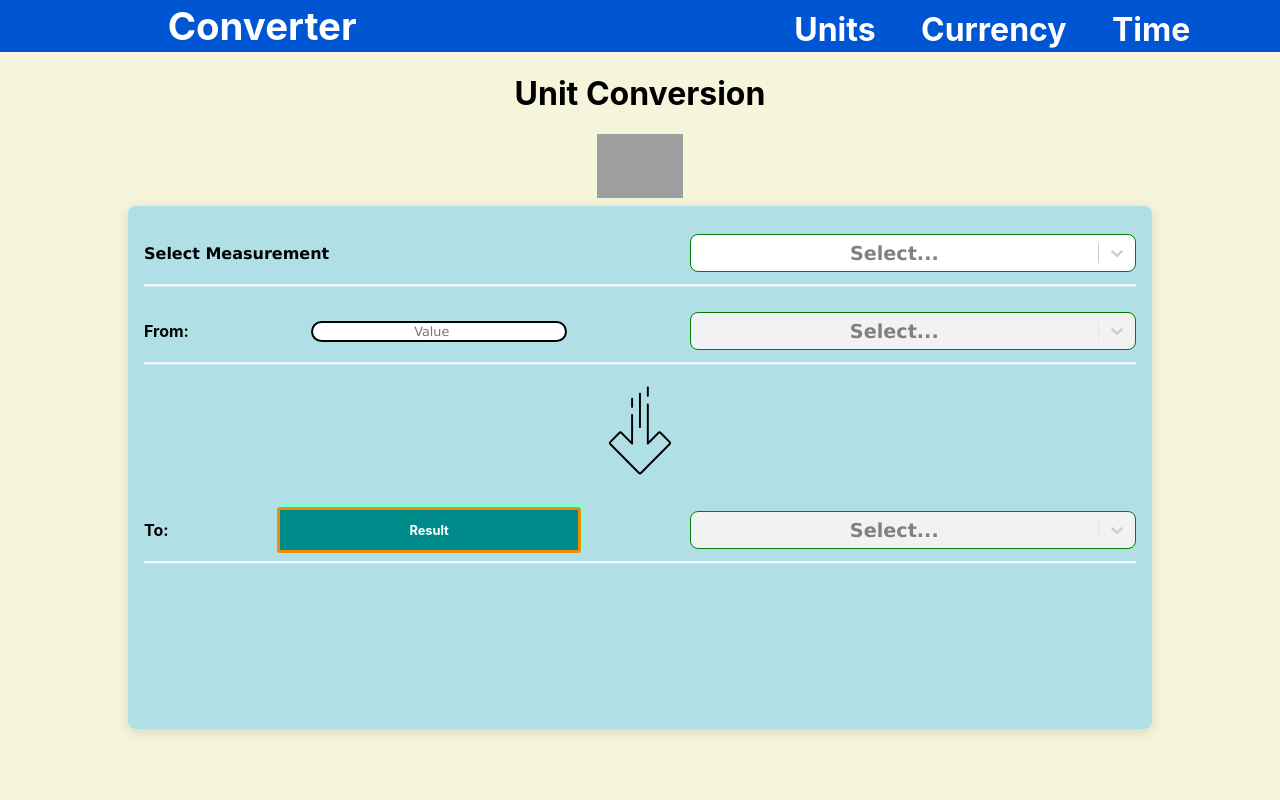
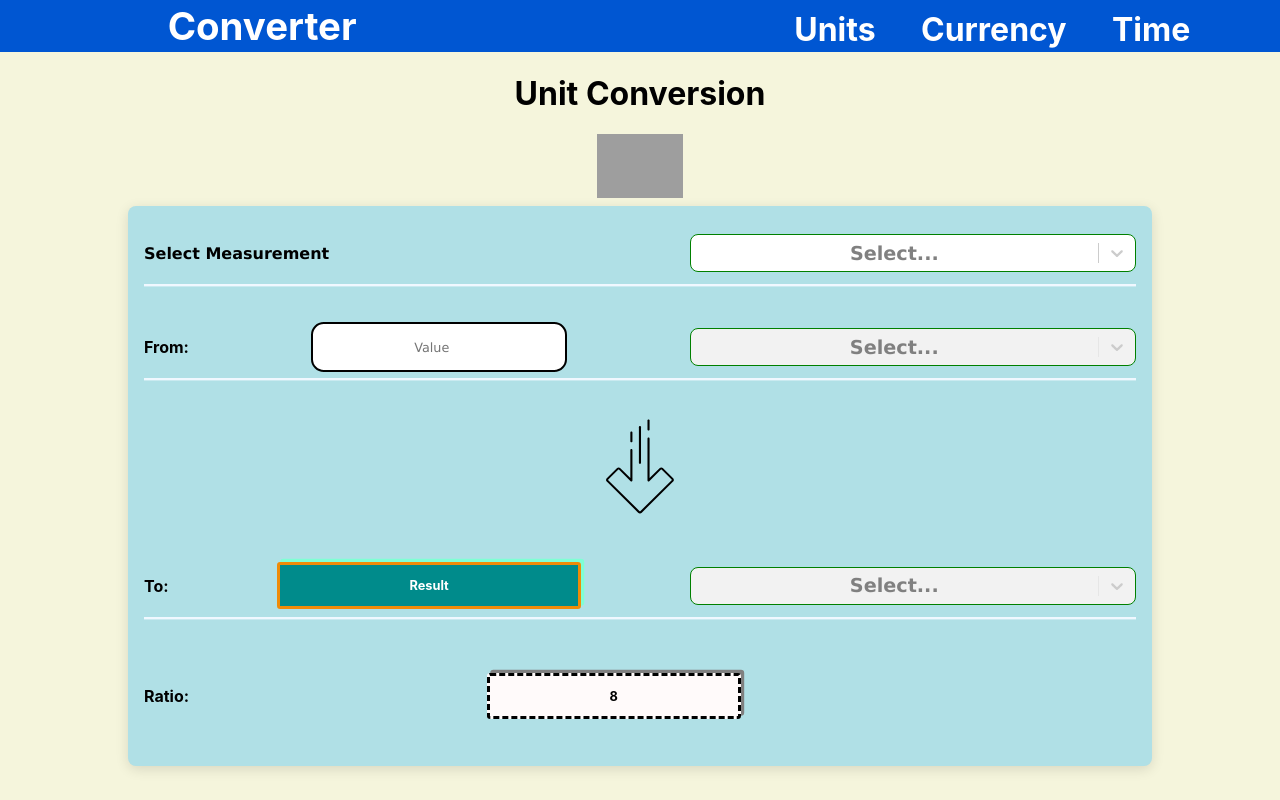
Before and after one commit to haytham918/converter-react, a React (Create React App) app: page / in a window 1280 px wide. Built offline with nearby package versions, Linux system fonts and the light colour scheme; grey boxes are pictures that could not be loaded.

Commit message:
Add formula structure

```diff
--- a/src/pages/Units.css
+++ b/src/pages/Units.css
@@ -23,9 +23,12 @@
 
 .unit-container{
   width: 80%;
+  height: 70%;
   border-radius: 0.5rem;
   background-color: powderblue;
   box-shadow: 0rem 0.2rem 0.8rem rgba(0, 0, 0, 0.12);
+  display: flex;
+  flex-direction: column;
 }
 
 .kind-dropdown {
@@ -59,7 +62,7 @@
 
 .value-enter {
   width: 25%;
-  height: 100%;
+  height: 70%;
   text-align: center;
   font-size: 80%;
   font-family: Verdana;
@@ -119,3 +122,32 @@
   background: transparent;
   margin-bottom: 0.5rem;
 }
+
+
+.formula-text{
+  font-size: 80%;
+  font-weight: bold;
+}
+
+.ratio-container{
+  display: flex;
+  align-items: center;
+  justify-content: flex-start;
+  gap: 30%;
+  margin-top: 2rem;
+
+  margin-left: 1rem;
+  margin-right: 1rem;
+
+}
+
+.formula-container{
+  width: 25%;
+  border: dashed;
+  border-radius: 0.2rem;
+  display: flex;
+  justify-content: center;
+  align-items: center;
+  background-color: snow;
+  box-shadow: 0.2rem -0.2rem grey;
+}
--- a/src/pages/Units.js
+++ b/src/pages/Units.js
@@ -250,7 +250,7 @@ const Units = () => {
   };
 
   let value_after = 2;
-
+  let ratio = 8;
   return (
     <>
       <h1 className="header">Unit Conversion</h1>
@@ -331,6 +331,13 @@ const Units = () => {
             />
           </div>
         </div>
+
+        <div className='ratio-container'>
+          <h4>Ratio: </h4>
+          <div className="formula-container">
+          <p className = 'formula-text'>{ratio}</p>
+          </div>
+        </div>
       </div>
     </>
   );
```
